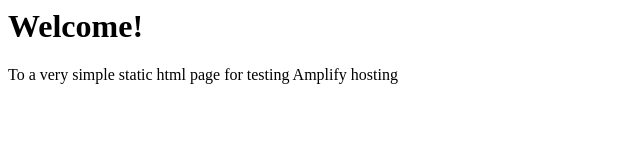
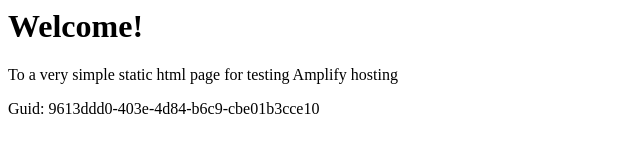
Before and after one commit to aws-aemilia-gru/Github-PR-Commit-Integration-Test-DoNotTouch-v1-prod-sa-east-1, a website: page src/index.html in a window 1280 px wide. Shown: the whole page, without its empty margins (0-640 px from the left). Drawn offline with Linux system fonts and the light colour scheme.

Commit message:
commit from integ tests

```diff
--- a/src/index.html
+++ b/src/index.html
@@ -1,3 +1,5 @@
+
+
 <html lang="en">
 
 <head>
@@ -10,6 +12,6 @@
 <body>
     <h1>Welcome!</h1>
     <p>To a very simple static html page for testing Amplify hosting</p>
-</body>
+    <p>Guid: 9613ddd0-403e-4d84-b6c9-cbe01b3cce10</p></body>
 
 </html>
```
